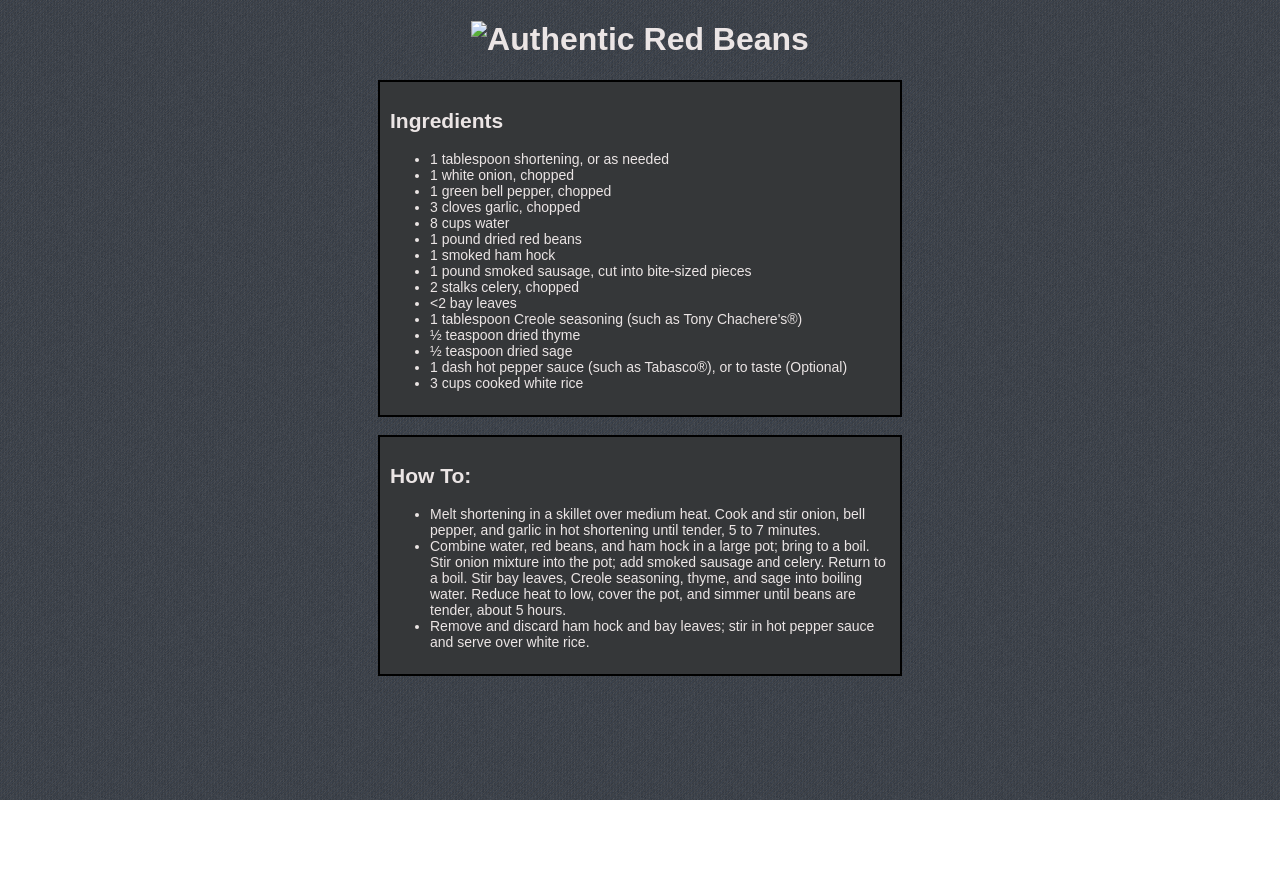
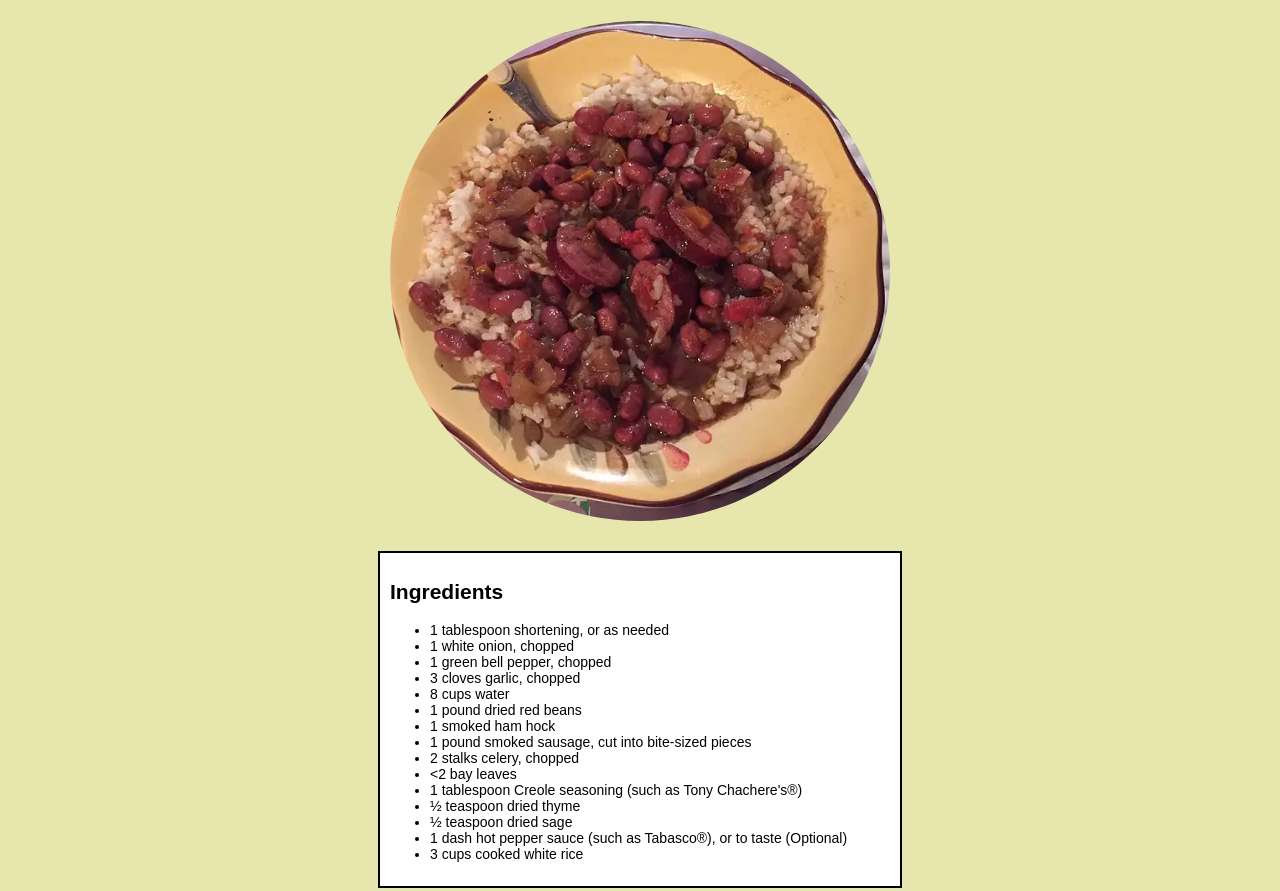
Before and after one commit to dblanco504/odin-recipes, a plain HTML site: page recipes/redbeans.html in a window 1280 px wide. Shown: the top 891 px of the page. Before the commit the page ends 800 px from the top, so only its background shows below. Drawn offline with Linux system fonts and the light colour scheme; files that its build step writes are made by us from their sources; files whose address does not match are found by name.

Commit message:
up to date

```diff
--- a/recipes/redbeans.html
+++ b/recipes/redbeans.html
@@ -4,11 +4,11 @@
     <meta charset="UTF-8">
     <meta http-equiv="X-UA-Compatible" content="IE=edge">
     <meta name="viewport" content="width=device-width, initial-scale=1.0">
-    <title>Document</title>
+    <title>Authentic Red Beans</title>
     <link rel="stylesheet" href="styles.css">
 </head>
 <body>
- <h1><img src="" alt="Authentic Red Beans"></h1>
+ <h1><img src="RedBeans.jpg" alt="Authentic Red Beans"></h1>
  <div class="text-box">
   <h2>Ingredients</h2>
  <p><ul>
@@ -39,5 +39,6 @@
 <li>Remove and discard ham hock and bay leaves; stir in hot pepper sauce and serve over white rice.</li>
 </ul>
 </div>
+<p><A href="/index.html">HOME</A></p>
 </body>
 </html>
--- /dev/null
+++ b/recipes/styles.css
@@ -0,0 +1,23 @@
+
+body{
+    background-color: rgb(230, 230, 173);
+    background-repeat: repeat;
+        color: #000000;
+        font-family: Arial, Helvetica, sans-serif;
+}
+
+h1{text-align: center;}
+
+div{  margin: 0 auto;}
+
+.text-box{
+    background-color:#ffffff ;
+    border: 2px solid black;
+    font-size: 14px;
+    padding: 10px;
+    justify-content: center;
+  width: min(70%, 500px);}
+
+img{width: 500px;
+    border-radius: 50%;
+    object-fit: contain;}
```
Also changed, not shown: recipes/RedBeans.jpg (renamed from image.webp), 2 other files.
